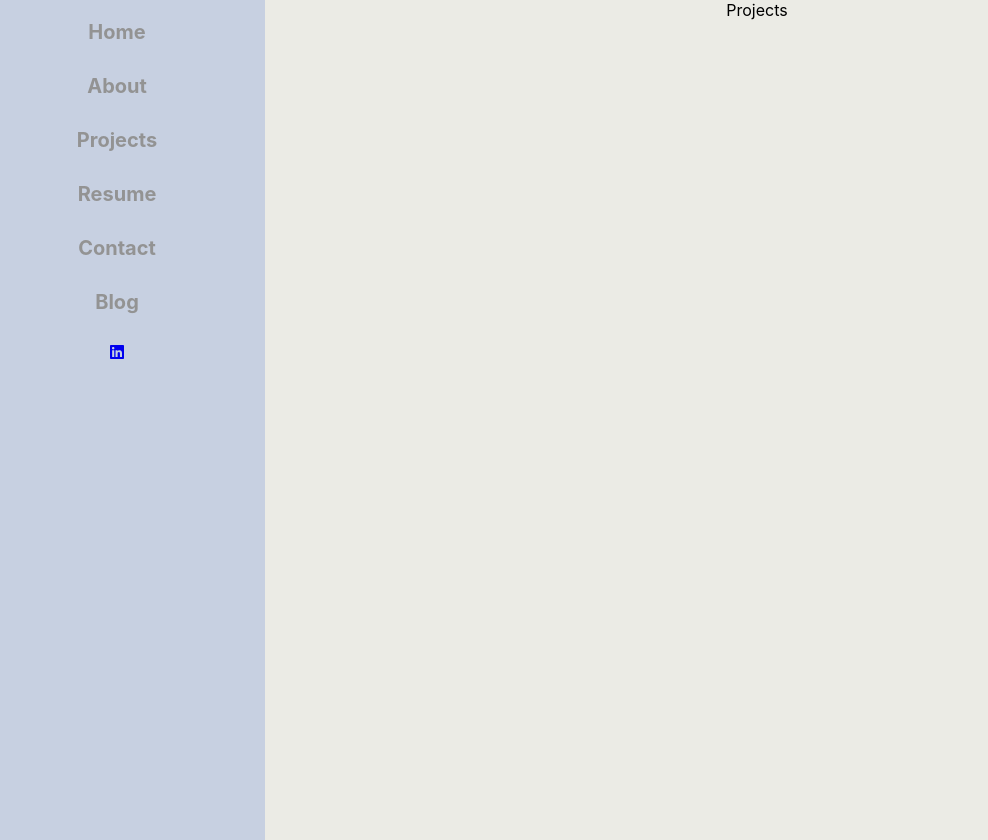
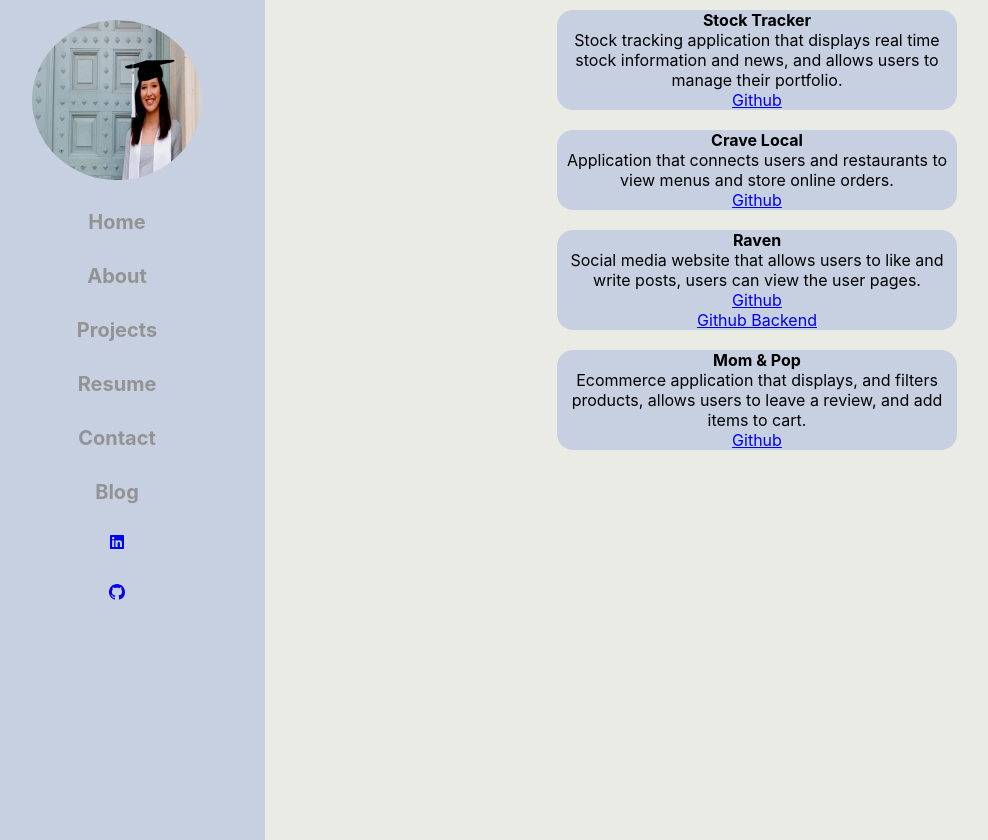
Before and after one commit to felipamendez/portfolio, a React (Create React App) app: page /projects in a window 1280 px wide. Shown: the whole page, without its empty margins (31-1019 px from the left). Built offline with nearby package versions, Linux system fonts and the light colour scheme.

Commit message:
added portfolio card

```diff
--- a/src/App.css
+++ b/src/App.css
@@ -32,3 +32,27 @@ body {
   font-weight: bold;
   font-size: 20px;
 }
+
+.circle-img {
+  width: 170px;
+  height: 160px;
+  border-radius: 50%;
+  display: inline;
+  margin: 0 auto;
+  overflow: hidden;
+}
+
+.project-card {
+  width: 400px;
+  background-color: rgb(199, 208, 225);
+  border-radius: 1em;
+}
+
+.card-container {
+  display: flex;
+  flex-direction: row;
+  justify-content: center;
+  align-content: center;
+  padding: 10px;
+  gap: 10px;
+}
--- a/src/components/About.js
+++ b/src/components/About.js
@@ -1,7 +1,9 @@
 function About () {
 
     return (
-        <div>About</div>
+        <div>
+            Full-Stack Developer with experience in Ruby, Rails, React and JavaScript based programming and a background in email development. Possess strong skills in mentoring and project management that help teams develop professionally and increase project efficiency.
+        </div>
     )
 }
 
--- a/src/components/App.js
+++ b/src/components/App.js
@@ -14,6 +14,7 @@ import {
 
 
 function App() {
+
 
   return (
     <div className="App">
--- a/src/components/Home.js
+++ b/src/components/Home.js
@@ -4,7 +4,7 @@ function Home () {
 
     return (
         <div>
-            <img src={image} alt="Felipa Mendez" className="img"/>
+            {/* <img src={image} alt="Felipa Mendez" className="img"/> */}
         </div>
     )
 }
--- a/src/components/Navbar.js
+++ b/src/components/Navbar.js
@@ -1,10 +1,13 @@
 import { NavLink } from "react-router-dom"
 import {FaLinkedin} from "react-icons/fa"
+import image from "./portfolioImages/graduation.jpeg"
+import { BsGithub } from "react-icons/bs"
 
 function Navbar () {
 
     return (
         <div className="navlink-container">
+                <img src={image} alt="Felipa Mendez" className="circle-img"/>
                 <NavLink to="/" className="navlink">
                    <div> Home </div>
                 </NavLink>
@@ -24,6 +27,7 @@ function Navbar () {
                     <div> Blog </div>
                 </NavLink>
                <a href="https://www.linkedin.com/in/felipa-mendez/"> <FaLinkedin /> </a>
+               <a href="https://github.com/felipamendez"><BsGithub /></a>
         </div>
     )
 }
--- /dev/null
+++ b/src/components/ProjectCard.js
@@ -0,0 +1,18 @@
+function ProjectCard ({project}) {
+    const {name, heroku, imageSrc, oneLiner, github, githubBackend} = project
+
+    return (
+        <div className="card-container">
+            <div className="project-card">
+               <strong> <div>{name}</div> </strong>
+                <div>{heroku}</div>
+                <div>{imageSrc}</div>
+                <div>{oneLiner}</div>
+                <a href={github}> Github </a>
+                {githubBackend.length > 1 ? <div><a href={githubBackend}>Github Backend</a></div>: null}
+            </div>
+        </div>
+    )
+}
+
+export default ProjectCard
--- a/src/components/Projects.js
+++ b/src/components/Projects.js
@@ -1,7 +1,52 @@
+import ProjectCard from "./ProjectCard"
+
 function Projects () {
 
+    let projects = [
+        {
+          name: "Stock Tracker",
+          heroku: "",
+          imageSrc: "",
+          oneLiner: "Stock tracking application that displays real time stock information and news, and allows users to manage their portfolio.",
+          github: "https://github.com/felipamendez/project-template-react-rails-api",
+          githubBackend: ""
+        },
+        {
+          name: "Crave Local",
+          heroku: "",
+          imageSrc: "",
+          oneLiner: "Application that connects users and restaurants to view menus and store online orders.",
+          github: "https://github.com/jcollinc/crave-local",
+          githubBackend: ""
+        },
+        {
+          name: "Raven",
+          heroku: "",
+          imageSrc: "",
+          oneLiner: "Social media website that allows users to like and write posts, users can view the user pages.",
+          github: "https://github.com/felipamendez/phase-3-project-frontend",
+          githubBackend: "https://github.com/felipamendez/phase-3-sinatra-react-project"
+        },
+        {
+          name: "Mom & Pop",
+          heroku: "",
+          imageSrc: "",
+          oneLiner: "Ecommerce application that displays, and filters products, allows users to leave a review, and add items to cart.",
+          github: "https://github.com/matt-draghi/phase-2-project",
+          githubBackend: ""
+        },
+      ]
+
+      console.log(projects)
+
+      let singleProject = projects.map((project) => {return (
+        <div >
+            <ProjectCard project={project}/>
+        </div>)
+    })
+
     return (
-        <div>Projects</div>
+        <div >{singleProject}</div>
     )
 }
 
--- a/src/components/Resume.js
+++ b/src/components/Resume.js
@@ -1,8 +1,11 @@
+import { GrDocumentText } from "react-icons/gr"
+
 function Resume () {
 
     return (
-
-        <a href="https://docs.google.com/document/d/12fWO6eCMJvhdoc6dBxWx9DLKoqZ5ur_P1i_FhhuXl88/edit?usp=sharing">Resume</a>
+       <>
+            <a href="https://docs.google.com/document/d/12fWO6eCMJvhdoc6dBxWx9DLKoqZ5ur_P1i_FhhuXl88/edit?usp=sharing">Resume</a> <GrDocumentText />
+       </>
     )
 }
 
```
